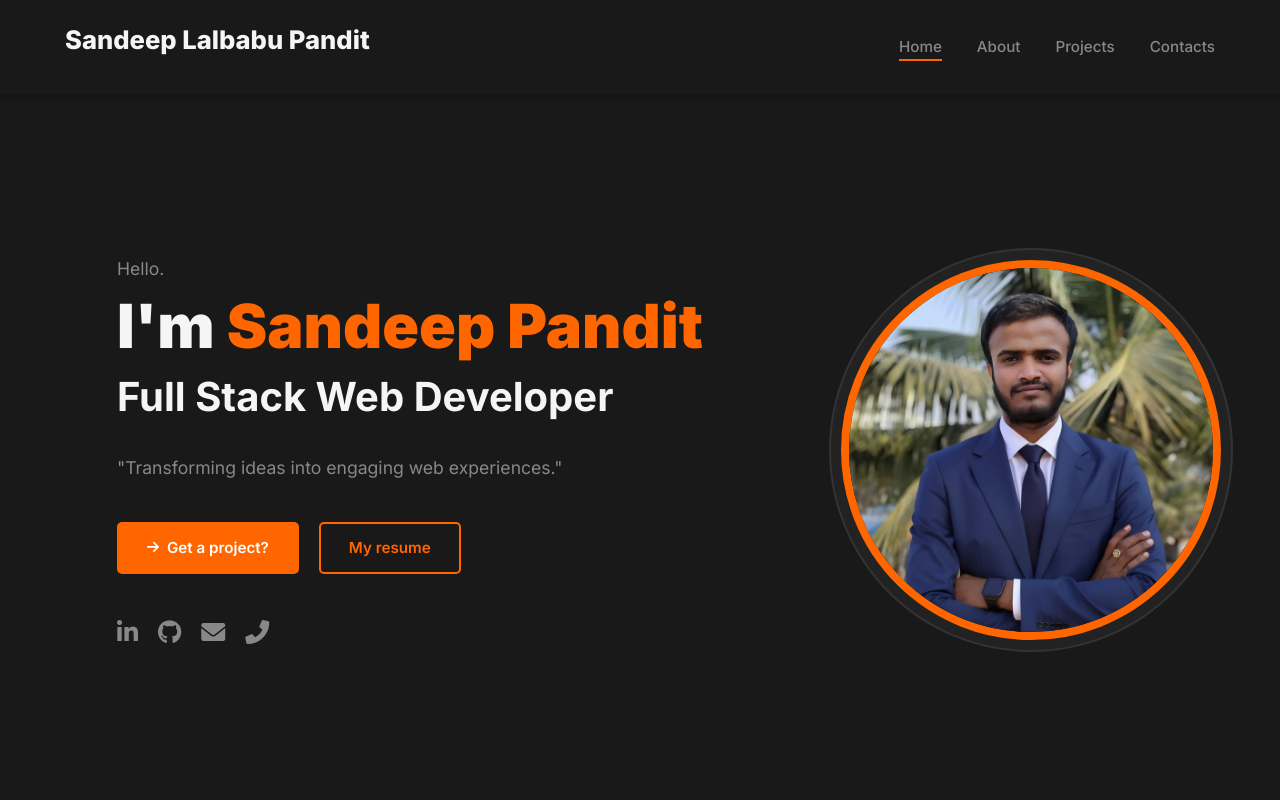
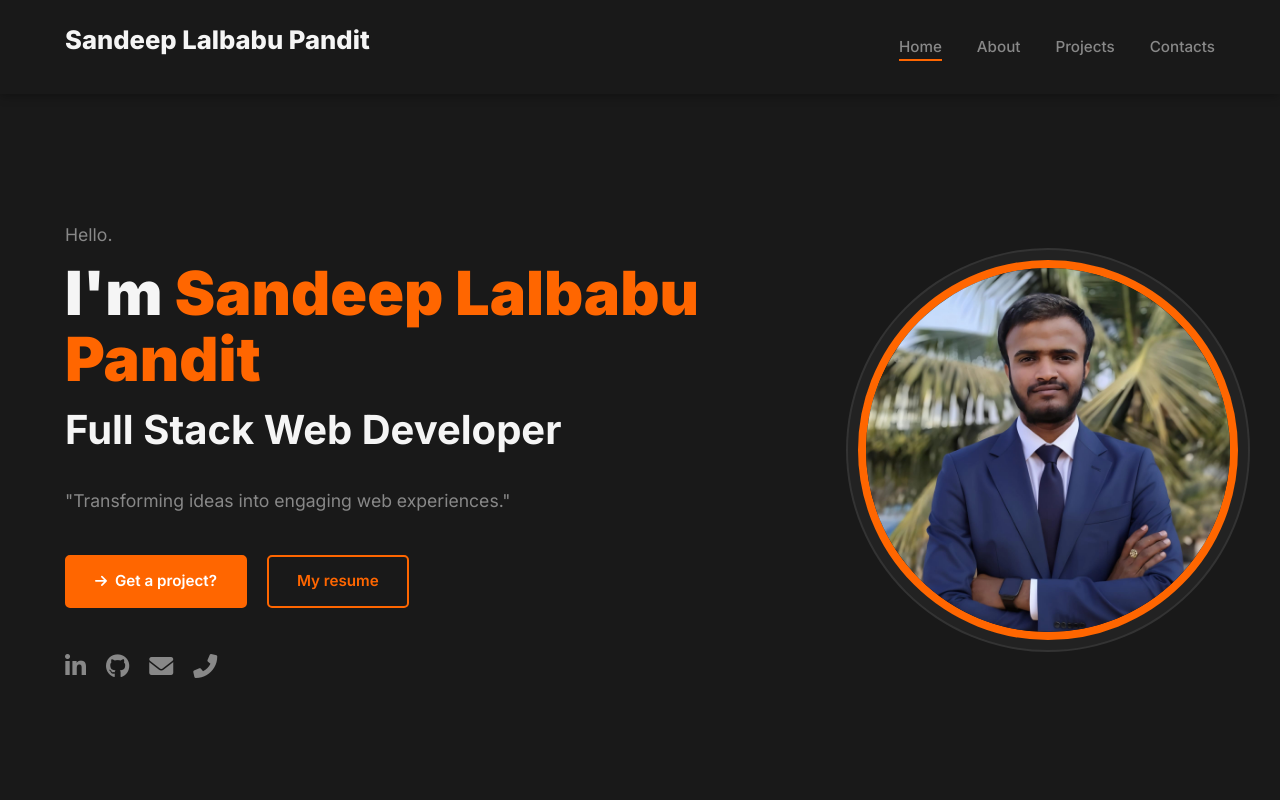
Before and after one commit to sandip89600/Sandeep-Pandit-Portfolio, a plain HTML site: page index.html in a window 1280 px wide. Shown: the top 800 px of the page. Drawn offline with Linux system fonts and the light colour scheme.

Commit message:
Update index.html

```diff
--- a/index.html
+++ b/index.html
@@ -28,7 +28,7 @@
         <div class="container hero-inner">
             <div class="hero-content">
                 <p class="greeting">Hello.</p>
-                <h2 class="name">I'm <span class="highlight">Sandeep Pandit</span></h2>
+                <h2 class="name">I'm <span class="highlight">Sandeep Lalbabu Pandit</span></h2>
                 <h3 class="title">Full Stack Web Developer</h3>
                 <p class="tagline">"Transforming ideas into engaging web experiences."</p>
                 <div class="hero-buttons">
```
